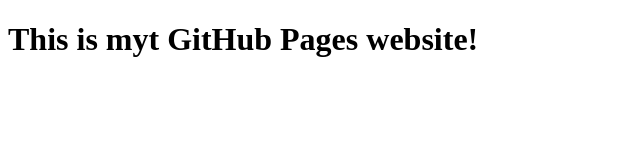
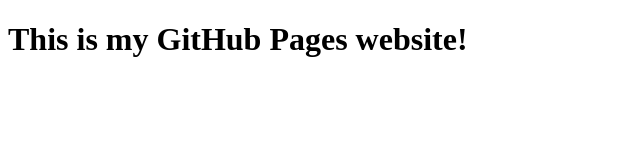
Before and after one commit to justinervingarcia/justinervingarcia.github.io, a plain HTML site: page index.html in a window 1280 px wide. Shown: the whole page, without its empty margins (0-640 px from the left). Drawn offline with Linux system fonts and the light colour scheme.

Commit message:
Update H1

```diff
--- a/index.html
+++ b/index.html
@@ -5,6 +5,6 @@
 	<title>My Site!</title>
 </head>
 <body>
-	<h1>This is myt GitHub Pages website!</h1>
+	<h1>This is my GitHub Pages website!</h1>
 </body>
 </html>
```
